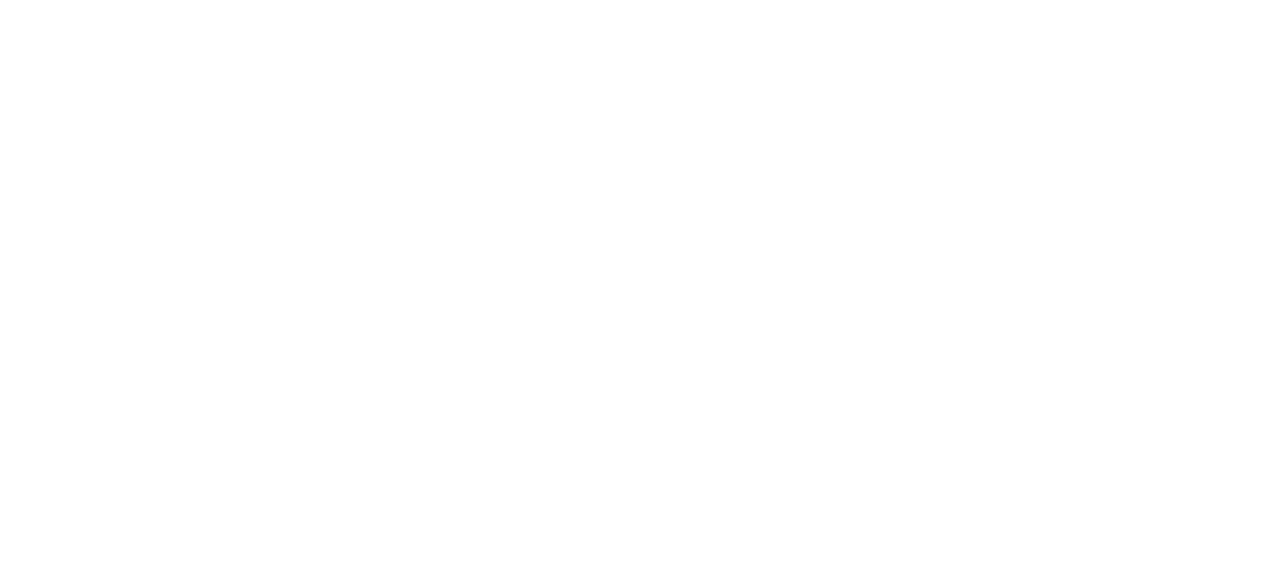
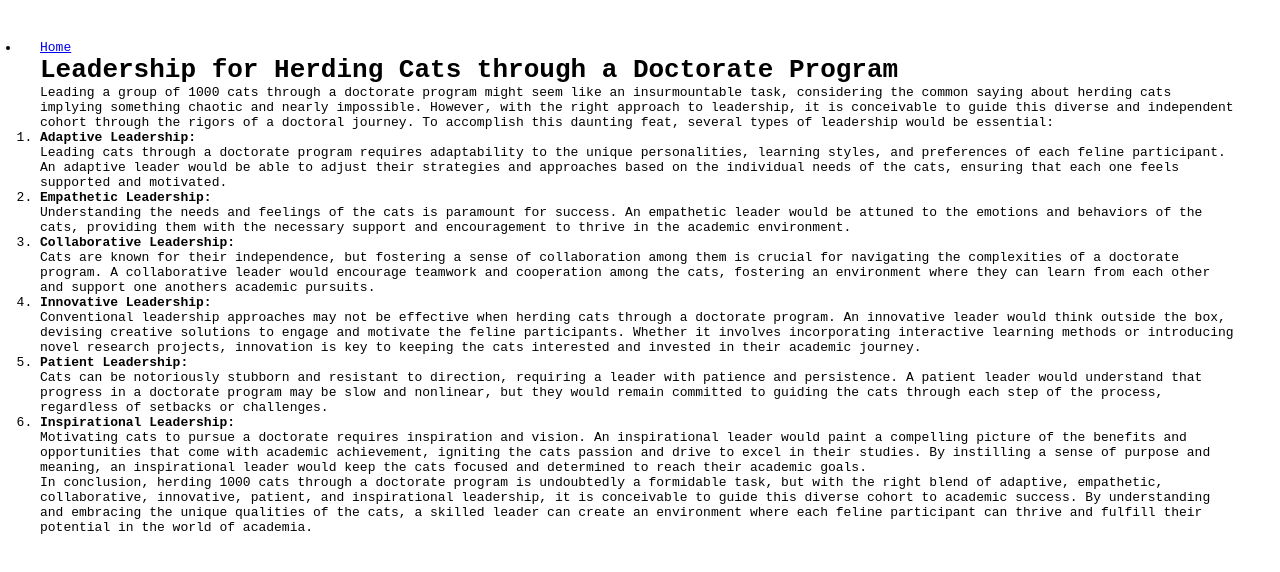
Before and after one commit to hightowerbuilds/executive-coaching-app, a React (Vite) app: page /leadership in a window 1280 px wide. Before the commit this address had no page. Shown: the top 572 px of the page. Built offline with nearby package versions, Linux system fonts and the light colour scheme.

Commit message:
march11.3

```diff
--- a/src/App.jsx
+++ b/src/App.jsx
@@ -1,6 +1,7 @@
 import Contact from "./pages/Contact";
 import Education from "./pages/Education";
 import Home from "./pages/Home";
+import Leadership from "./pages/Leadership";
 import { Route, Routes } from 'react-router-dom'
 
 export default function App() {
@@ -10,6 +11,7 @@
 				<Route path="/" element={<Home />} />
 				<Route path="/contact" element={<Contact />} />
         <Route path="/education" element={<Education />}/>
-			</ Routes>
+        <Route path="/leadership" element={<Leadership />} />
+			</Routes>
   )
 }
--- a/src/components/NavBar.jsx
+++ b/src/components/NavBar.jsx
@@ -30,7 +30,7 @@
         opacity: .9
     }}>
         <Link style={{ color : 'skyblue'}} to="/">Home</Link>
-        <span>Letter to Leaders</span>
+        <Link  style={{ color : 'skyblue'}} to="leadership">Leadership</Link>
         <Link style={{ color : 'skyblue'}} to="contact">Contact</Link>
         <Link style={{ color : 'skyblue'}} to="education">Education</Link>
         <span>Media</span>
--- /dev/null
+++ b/src/components/ProfileCard.css
@@ -0,0 +1,15 @@
+.profileCard {
+    display: flex;
+    justify-content: center;
+    align-items:flex-start;
+    position: absolute;
+    padding: 5px;
+    left: 25px;
+    top: 60px;
+    height: 500px;
+    width: 330px;
+    border: 2px skyblue solid;
+    border-radius: 5%;
+    box-shadow: inset 0px 0px 10px rgba(255, 255, 255, 0.5),
+              0px 0px 20px rgba(255, 255, 255, 0.2);
+}
--- /dev/null
+++ b/src/components/ProfileCard.jsx
@@ -0,0 +1,24 @@
+import './ProfileCard.css'
+import WebFont from 'webfontloader'
+import { useEffect } from 'react';
+
+
+export default function ProfileCard() {
+
+    useEffect(() => {
+        WebFont.load({
+          google: {
+            families: ['Ojuju', 'Open Sans', 'Roboto', ]
+          }
+        });
+      }, []);
+
+
+  return (
+    <div className="profileCard">
+        <p style={{ fontFamily: 'Roboto', color: 'lightblue'}}>
+            Dr. Len Hightower
+        </p>
+    </div>
+  )
+}
--- a/src/pages/Home.jsx
+++ b/src/pages/Home.jsx
@@ -1,4 +1,5 @@
 import NavBar from "../components/NavBar";
+import ProfileCard from "../components/ProfileCard";
 
 
 export default function Home() {
@@ -13,6 +14,8 @@
 
     <NavBar />
 
+    <ProfileCard />
+
     </div>
   )
 }
--- /dev/null
+++ b/src/pages/Leadership.jsx
@@ -0,0 +1,46 @@
+import { Link } from "react-router-dom";
+
+
+export default function Leadership() {
+  return (
+<div style={{ fontFamily: 'monospace', display: 'list-item', margin: 20, padding: 20}}>
+
+        <Link style={{}} to="/">Home</Link>
+        <br />
+        <h1>Leadership for Herding Cats through a Doctorate Program</h1>
+
+<p>Leading a group of 1000 cats through a doctorate program might seem like an insurmountable task, considering the common saying about herding cats implying something chaotic and nearly impossible. However, with the right approach to leadership, it is conceivable to guide this diverse and independent cohort through the rigors of a doctoral journey. To accomplish this daunting feat, several types of leadership would be essential:</p>
+
+<ol>
+  <li>
+    <strong>Adaptive Leadership:</strong>
+    <p>Leading cats through a doctorate program requires adaptability to the unique personalities, learning styles, and preferences of each feline participant. An adaptive leader would be able to adjust their strategies and approaches based on the individual needs of the cats, ensuring that each one feels supported and motivated.</p>
+  </li>
+  <li>
+    <strong>Empathetic Leadership:</strong>
+    <p>Understanding the needs and feelings of the cats is paramount for success. An empathetic leader would be attuned to the emotions and behaviors of the cats, providing them with the necessary support and encouragement to thrive in the academic environment.</p>
+  </li>
+  <li>
+    <strong>Collaborative Leadership:</strong>
+    <p>Cats are known for their independence, but fostering a sense of collaboration among them is crucial for navigating the complexities of a doctorate program. A collaborative leader would encourage teamwork and cooperation among the cats, fostering an environment where they can learn from each other and support one anothers academic pursuits.</p>
+  </li>
+  <li>
+    <strong>Innovative Leadership:</strong>
+    <p>Conventional leadership approaches may not be effective when herding cats through a doctorate program. An innovative leader would think outside the box, devising creative solutions to engage and motivate the feline participants. Whether it involves incorporating interactive learning methods or introducing novel research projects, innovation is key to keeping the cats interested and invested in their academic journey.</p>
+  </li>
+  <li>
+    <strong>Patient Leadership:</strong>
+    <p>Cats can be notoriously stubborn and resistant to direction, requiring a leader with patience and persistence. A patient leader would understand that progress in a doctorate program may be slow and nonlinear, but they would remain committed to guiding the cats through each step of the process, regardless of setbacks or challenges.</p>
+  </li>
+  <li>
+    <strong>Inspirational Leadership:</strong>
+    <p>Motivating cats to pursue a doctorate requires inspiration and vision. An inspirational leader would paint a compelling picture of the benefits and opportunities that come with academic achievement, igniting the cats passion and drive to excel in their studies. By instilling a sense of purpose and meaning, an inspirational leader would keep the cats focused and determined to reach their academic goals.</p>
+  </li>
+</ol>
+
+<p>In conclusion, herding 1000 cats through a doctorate program is undoubtedly a formidable task, but with the right blend of adaptive, empathetic, collaborative, innovative, patient, and inspirational leadership, it is conceivable to guide this diverse cohort to academic success. By understanding and embracing the unique qualities of the cats, a skilled leader can create an environment where each feline participant can thrive and fulfill their potential in the world of academia.</p>
+
+
+    </div>
+  )
+}
```
